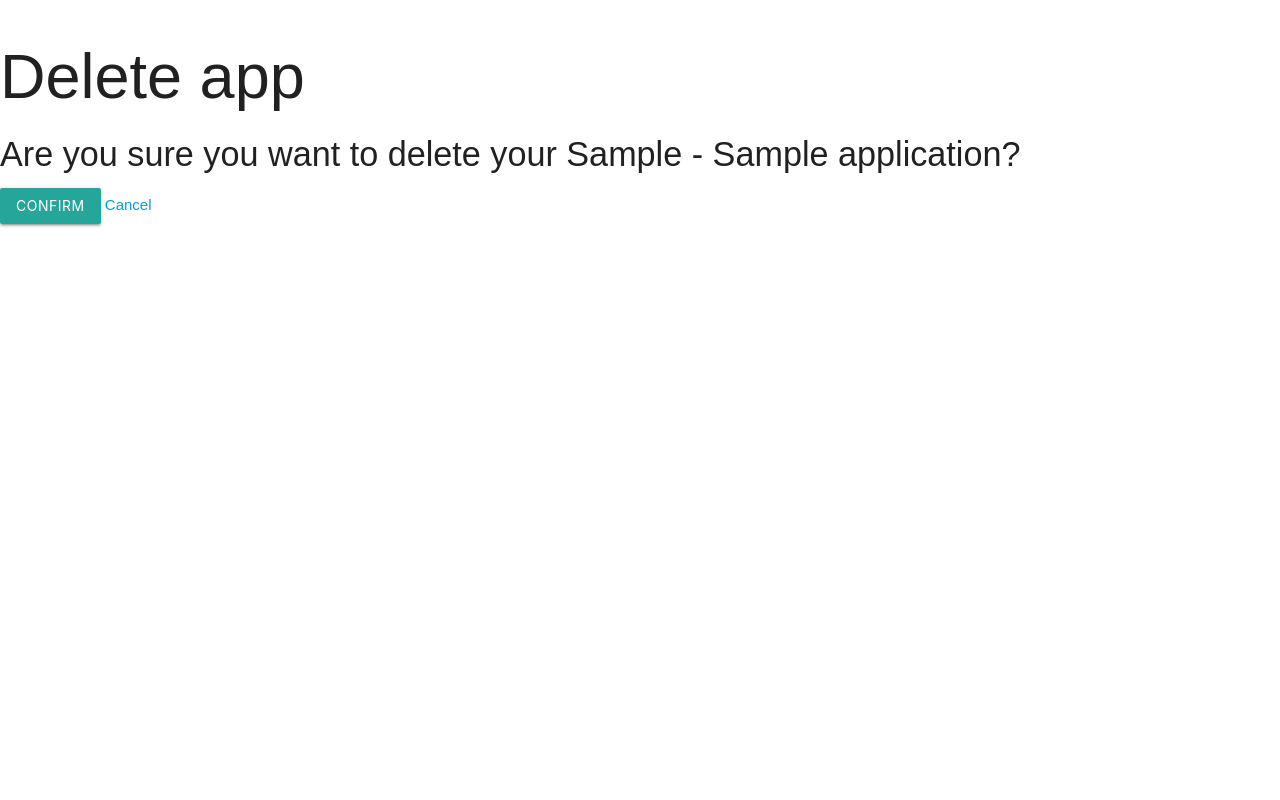
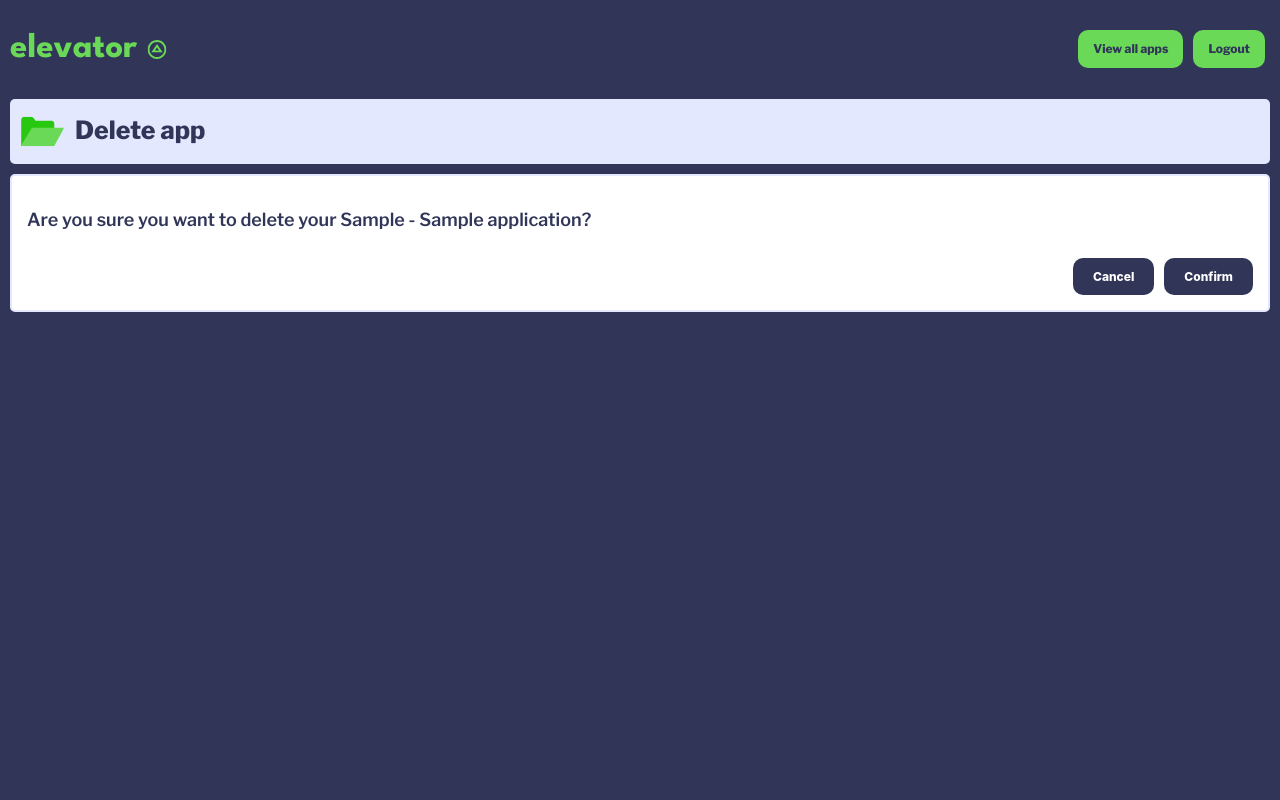
Before and after one commit to lancechincodes/elevator, a Django app: page /applications/1/delete/ in a window 1280 px wide. Run offline with Django 4.2, Linux system fonts and the light colour scheme; a user stored in the database is signed in; tables that the repository leaves empty hold one stand-in row (values such as "Sample post"); some libraries are stand-ins or nearby versions.

Commit message:
Complete styling for confirm delete template

```diff
--- a/main_app/static/styles/application_confirm_delete.css
+++ b/main_app/static/styles/application_confirm_delete.css
@@ -0,0 +1,108 @@
+* {
+    color: #313659;
+    font-family: 'Libre Franklin', sans-serif;
+}
+
+.delete-page {
+    background: #313659;
+    height: 100vh;
+    overflow: hidden;
+}
+
+.header {
+    display: flex;
+    margin: 30px 10px;
+    align-items: center;
+    justify-content: space-between;
+}
+
+.logo-div {
+    display: flex;
+}
+
+.title {
+    color: #69D957;
+    font-family: 'League Spartan', 'sans-serif';
+    font-weight: 700;
+    font-size: 35px;
+    margin: 0;
+}
+
+.logo {
+    width: 40px;
+    padding: 0 10px;
+}
+
+.info-div {
+    margin: 10px 40px;
+}
+
+.top-btns {
+    display: flex;
+}
+
+.top-btn {
+    color: #313659;
+    background-color: #69D957;
+    border: none;
+    font-size: 12px;
+    margin: 0 5px;
+    font-weight: 800;
+    padding: 10px 15px;
+    border-radius: 10px;
+}
+
+.p-btn {
+    margin: 0;
+    text-align: center;
+}
+
+.top-bar {
+    background: #E3E8FF;
+    display: flex;
+    align-items: center;
+    margin: 10px;
+    border-radius: 5px;
+}
+
+.folder-icon {
+    width: 45px;
+    margin: 10px;
+}
+
+.top-title {
+    margin: 10px 0px;
+    font-size: 25px;
+    font-weight: 800;
+}
+
+.info-div {
+    background-color: white;
+    margin: 10px;
+    border: 2px solid #E3E8FF;
+    border-radius: 5px;
+    padding: 10px;
+}
+
+.confirm-question {
+    margin: 20px 5px;
+    font-weight: 600;
+    font-size: 18px;
+}
+
+.buttons {
+    display: flex;
+    justify-content: right;
+}
+
+.cancel-confirm-btn {
+    color: white;
+    background-color: #313659;
+    border: none;
+    font-size: 12px;
+    margin: 0 5px;
+    font-weight: 800;
+    padding: 12px 20px;
+    border-radius: 10px;
+    margin: 5px;
+}
--- a/main_app/templates/applications/index.html
+++ b/main_app/templates/applications/index.html
@@ -44,7 +44,7 @@
             </div>
             <div class="bottom">
                 <div class="bottom-left">
-                    <p class="p-text" ><a class="application-link" href="{{application.application_link}}">{{application.application_link}} </a></p>
+                    <p class="p-text" ><a class="application-link" href="{{application.application_link}}" target="_blank">{{application.application_link}} </a></p>
                     <p class="p-text location"><span>Location:</span> {{ application.location}}</p>
                     <p class="p-text applied-on"><span>Applied on:</span> {{ application.date_applied}}</p>
                 </div>
--- a/main_app/templates/home.html
+++ b/main_app/templates/home.html
@@ -36,7 +36,7 @@
                 <img class="feature-img" src="{% static 'images/puzzle.svg' %}" alt="Simple User Interface Icon"/>
                 <div class="feature-text-div">
                     <h4 class="feature-title">Find your perfect fit</h4>
-                    <p class="feature-text">Record and update notes at each of the recruiting process</p>
+                    <p class="feature-text">Record and update notes at each step of the recruiting process</p>
                 </div>
             </div>
         </div>
--- a/main_app/templates/main_app/application_confirm_delete.html
+++ b/main_app/templates/main_app/application_confirm_delete.html
@@ -6,17 +6,41 @@
 {% endblock %}
 
 {% block content %}
-<h1>Delete app</h1>
-
-<h4>
-	Are you sure you want to delete your {{ object.company }} - {{ object.position }} application?
-</h4>
-
-<form action="" method="POST">
-	{% csrf_token %}
-	<input type="submit" value="Confirm" class="btn" />
-	<a href="{% url 'applications_index' %}">Cancel</a>
-</form>
-
+<div class="delete-page">
+	<div class="header">
+		<div class="logo-div">
+			<h1 class="title">elevator</h1>
+			<img class="logo" src="{% static 'images/logo.svg' %}" alt="Elevator Logo"/>
+		</div>
+		<div class="top-btns">
+			<div class="top-btn">
+				<a href="{% url 'applications_index' %}">
+					<p class="p-btn">View all apps</p>
+				</a>
+			</div>
+			<div class="top-btn">
+				<a href="{% url 'logout' %}">
+					<p class="p-btn">Logout</p>
+				</a>
+			</div>
+		</div>
+	  </div>
+	  <div class="top-bar">
+		<img class="folder-icon" src="{% static 'images/folder.svg' %}" alt="Folder Icon"/>
+		<h3 class="top-title">Delete app</h3>
+	  </div>
+	  <div class="info-div">
+		<p class="confirm-question">Are you sure you want to delete your {{ object.company }} - {{ object.position }} application?</p>
+		<form action="" method="POST">
+			{% csrf_token %}
+			<div class="buttons">
+				<a href="{% url 'applications_index' %}">
+					<button value="Cancel" class="cancel-confirm-btn">Cancel</button>
+				</a>
+				<button type="submit" value="Confirm" class="cancel-confirm-btn">Confirm</button>
+			</div>
+		</form>
+	  </div>
+</div>
 
 {% endblock %}
```
